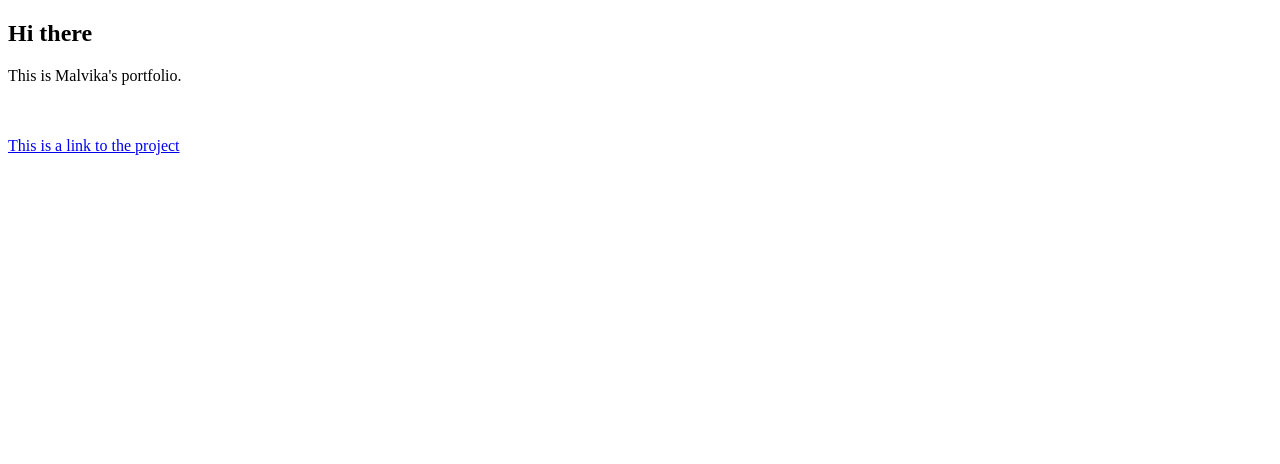
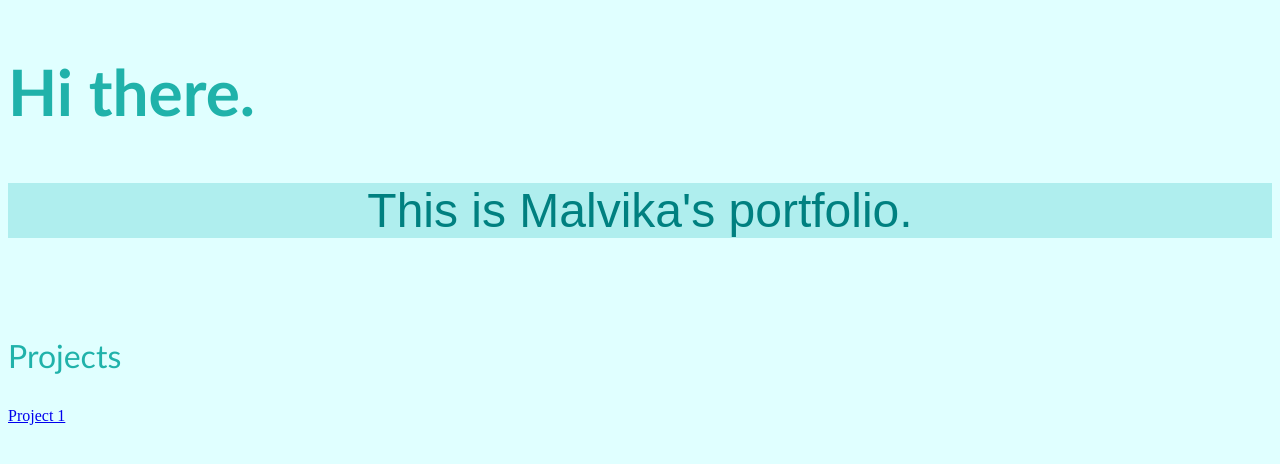
Before and after one commit to malavikadoshi/malavikadoshi.github.io, a plain HTML site: page index.html in a window 1280 px wide. Drawn offline with Linux system fonts and the light colour scheme.

Commit message:
Update index.html
index changed

```diff
--- a/index.html
+++ b/index.html
@@ -3,13 +3,13 @@
 <head>
 <title>Malavika Doshi</title>
 </head>
-<body>
+<body style="background-color:lightcyan;">
 
-<h2>Hi there</h1>
-<p>This is Malvika's portfolio.</p>
+<h2 style="font-family:Trebuchet MS;font-size:400%;color:lightseagreen;">Hi there.</h2>
+<p style="font-family:arial;background-color:paleturquoise;color:teal;font-size:300%;text-align:center;";>This is Malvika's portfolio.</p>
 <br>
-<br>
-<a href="theproject.html">This is a link to the project</a>
+<p style="font-family:Trebuchet MS;color:lightseagreen;font-size:200%;";>Projects</p>
+<a href="theproject.html">Project 1</a>
 
 </body>
 </html>
```
